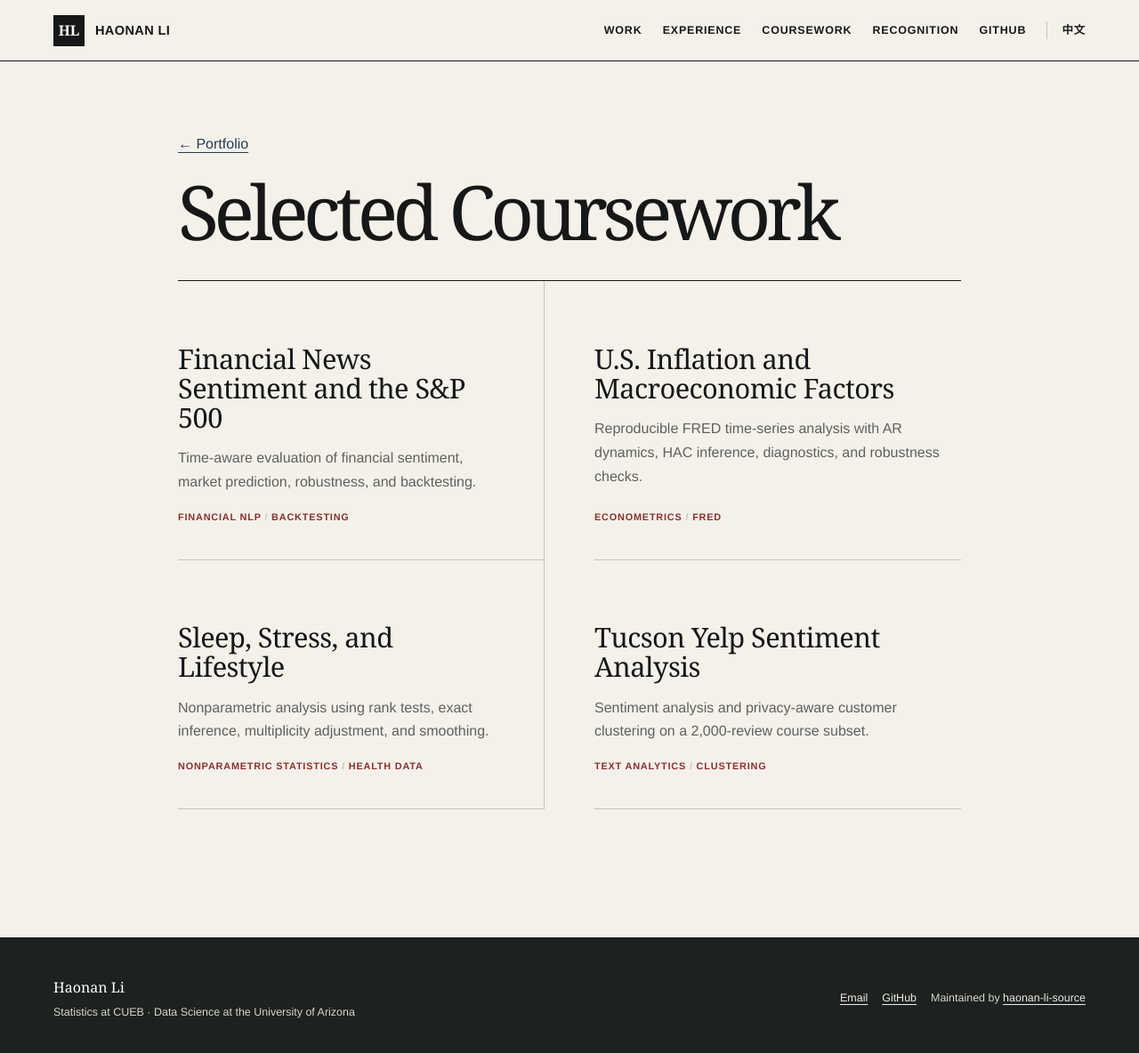
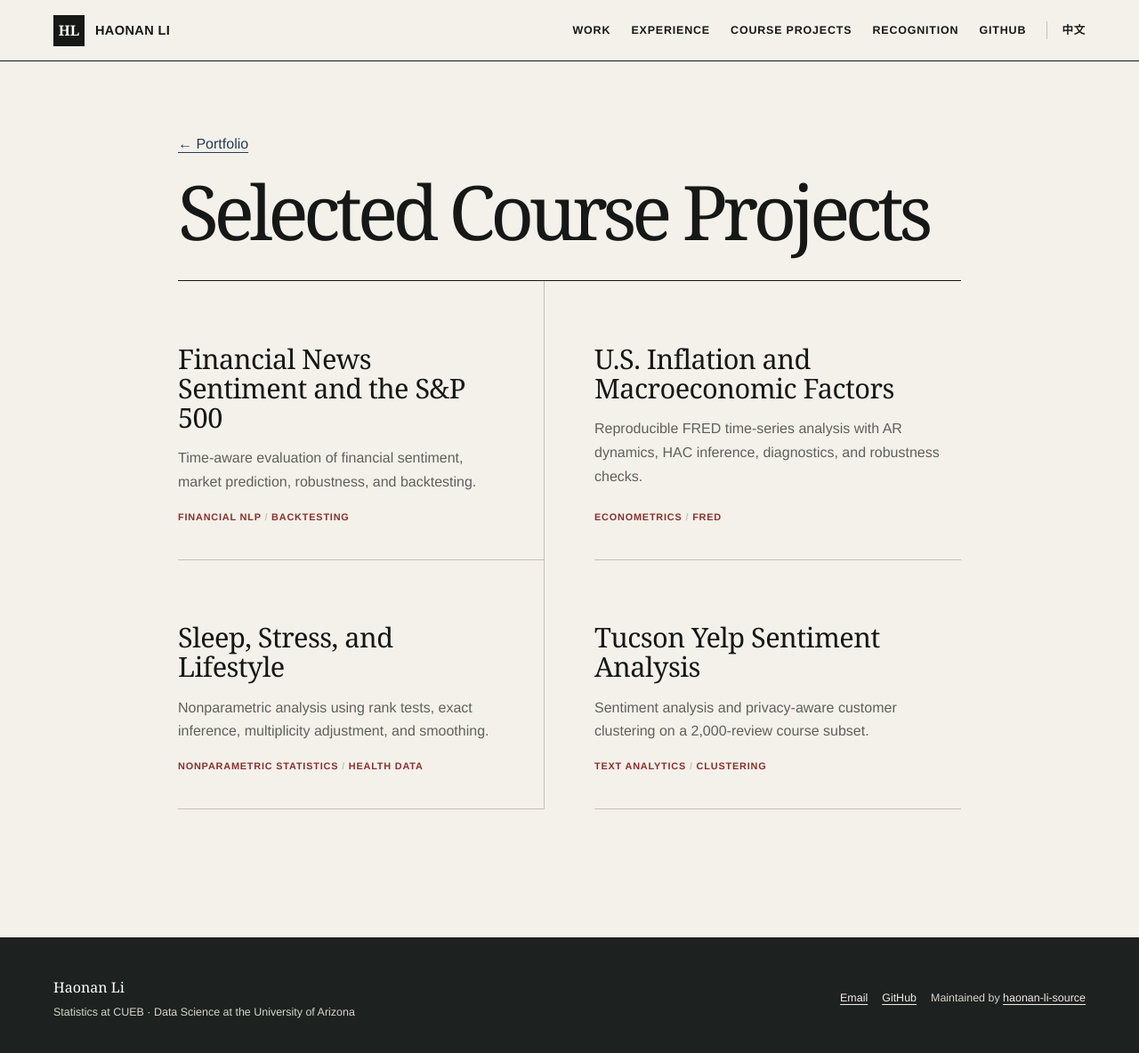
Before and after one commit to haonan-li-source/lihaonan.github.io, a Jekyll site: the page built from projects/coursework/index.md, in a window 1280 px wide and 1190 px high. Shown: the top 1184 px of the window at 89% size. Built offline with Jekyll 4.4.1, drawn with Linux system fonts in a browser that asks for light colours.

Commit message:
Label portfolio examples as selected course projects

```diff
--- a/_layouts/default.html
+++ b/_layouts/default.html
@@ -26,7 +26,7 @@
         <nav id="site-nav" class="site-nav" aria-label="Primary navigation">
           <a href="{% if page.url contains '/zh/' %}{{ '/zh/#work' | relative_url }}{% else %}{{ '/#work' | relative_url }}{% endif %}">Work</a>
           <a href="{% if page.url contains '/zh/' %}{{ '/zh/#experience' | relative_url }}{% else %}{{ '/#experience' | relative_url }}{% endif %}">Experience</a>
-          <a href="{% if page.url contains '/zh/' %}{{ '/zh/#coursework' | relative_url }}{% else %}{{ '/#coursework' | relative_url }}{% endif %}">Coursework</a>
+          <a href="{% if page.url contains '/zh/' %}{{ '/zh/#coursework' | relative_url }}{% else %}{{ '/#coursework' | relative_url }}{% endif %}">Course Projects</a>
           <a href="{% if page.url contains '/zh/' %}{{ '/zh/#recognition' | relative_url }}{% else %}{{ '/#recognition' | relative_url }}{% endif %}">Recognition</a>
           <a href="https://github.com/haonan-li-source">GitHub</a>
           {% if page.url contains '/zh/' %}
--- a/projects/coursework/index.md
+++ b/projects/coursework/index.md
@@ -1,11 +1,11 @@
 ---
 layout: default
-title: Selected Coursework
+title: Selected Course Projects
 ---
 
 [← Portfolio](../../)
 
-# Selected Coursework
+# Selected Course Projects
 
 <div class="portfolio-grid">
   <article class="portfolio-card"><h3><a href="../sp500-sentiment/">Financial News Sentiment and the S&P 500</a></h3><p>Time-aware evaluation of financial sentiment, market prediction, robustness, and backtesting.</p><div class="tag-list"><span>Financial NLP</span><span>Backtesting</span></div></article>
```
Also changed, not shown: index.md (+1 -1 lines), zh/index.md (+1 -1 lines), README.md.
